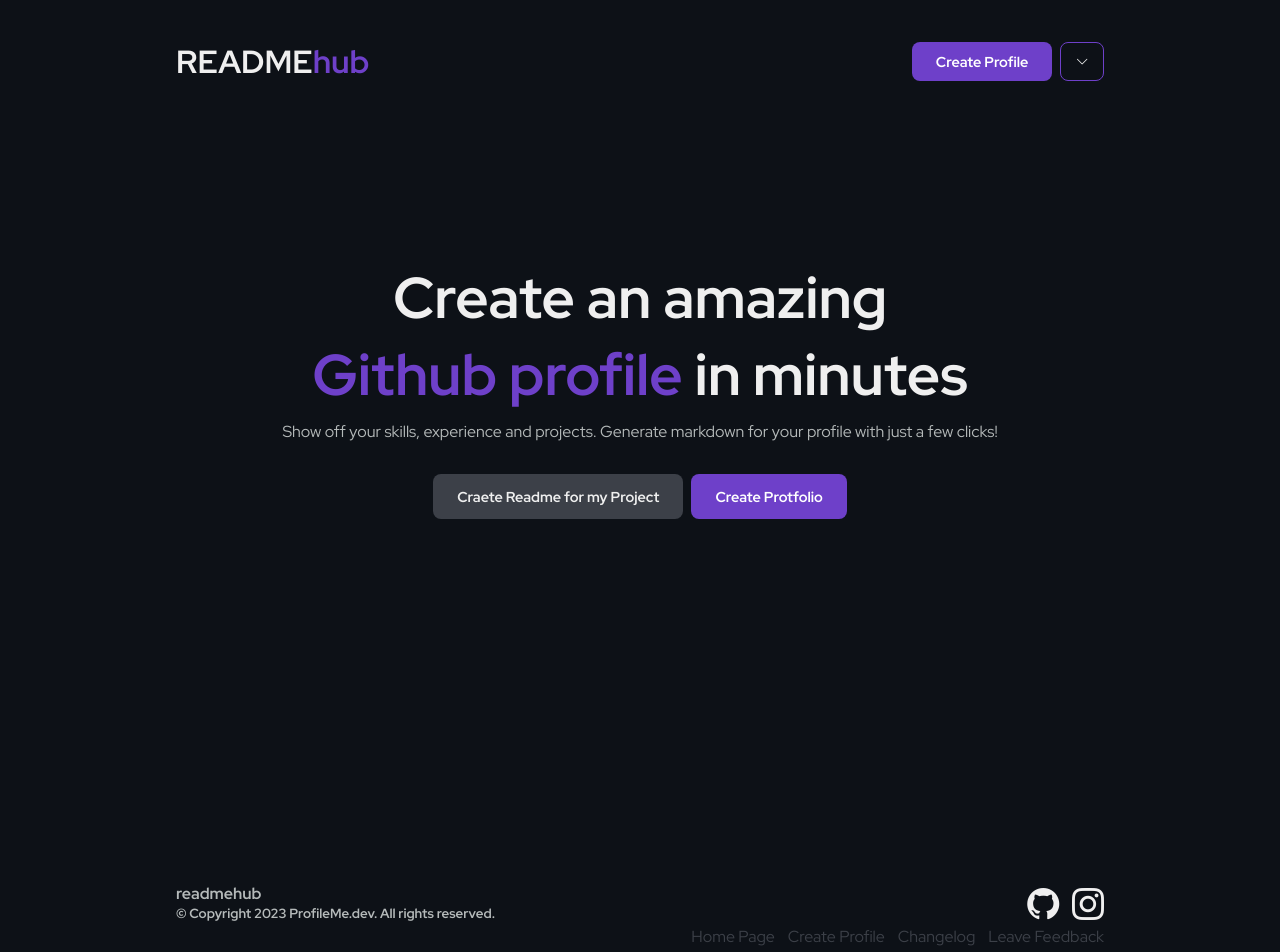
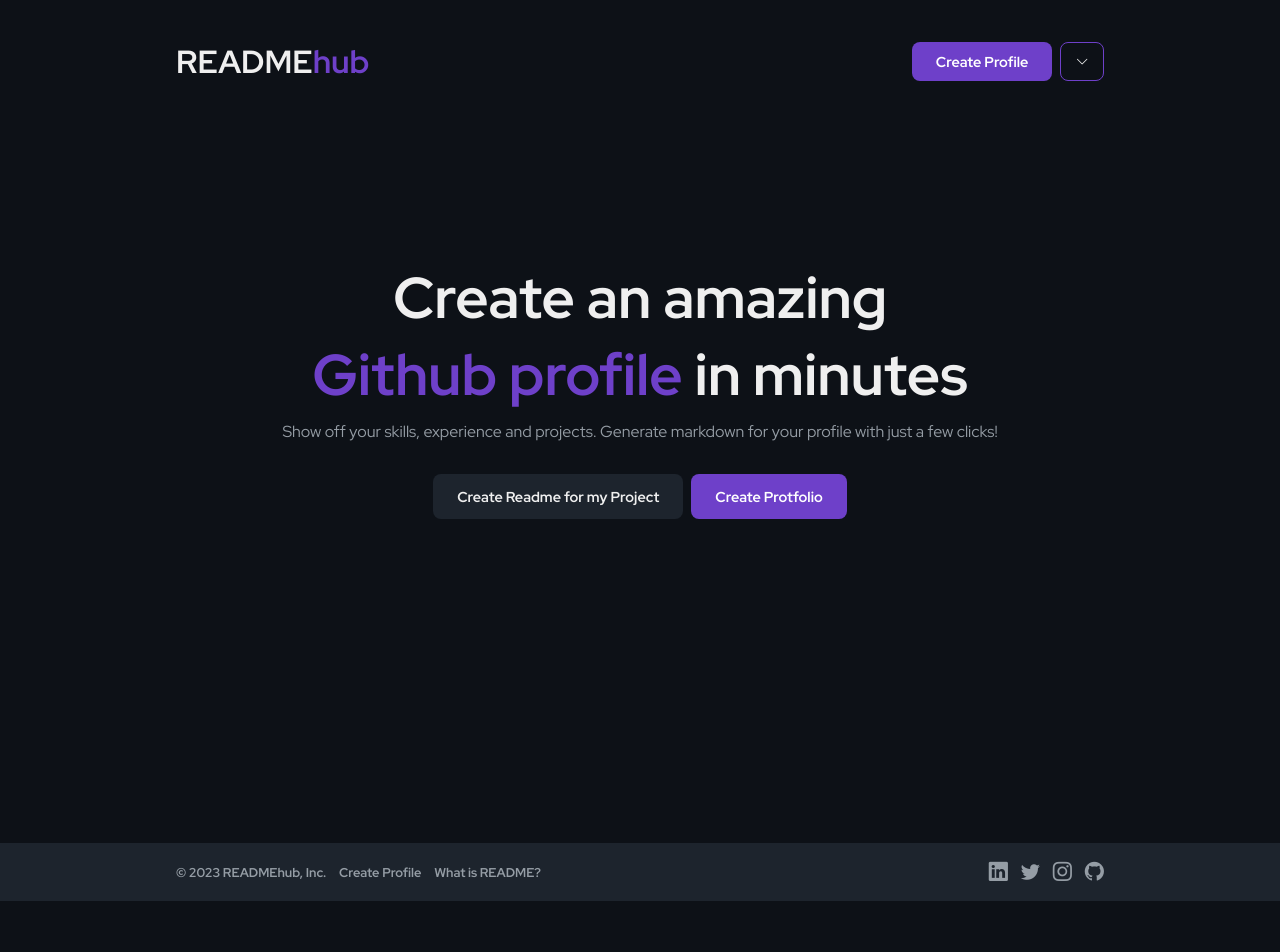
Before and after one commit to neginsoleimani/readmehub, a React (Create React App) app in the folder readmehub/: page / in a window 1280 px wide. Shown: the top 952 px of the page. After the commit the page ends 901 px from the top, so only its background shows below. Built offline with nearby package versions, Linux system fonts and the light colour scheme.

Commit message:
update footer

```diff
--- a/readmehub/src/components/footer/Footer.jsx
+++ b/readmehub/src/components/footer/Footer.jsx
@@ -6,23 +6,21 @@
   return (
     <div className='footer'>
       <div className='footer__title-box'>
-        <h4>readmehub</h4>
-        <h5>© Copyright 2023 ProfileMe.dev. All rights reserved.</h5>
+      <div className='footer__links'>
+          <ul>
+            <li>© 2023 READMEhub, Inc.</li>
+            <li>Create Profile</li>
+            <li>What is README?</li>
+          </ul>
+        </div>
       </div>
       <div className='footer__link-box'>
         <div className='footer__link-icons'>
-          <i className='bi bi-github'></i>
-          <i className='bi bi-instagram'></i>
+          <a href=""><i class="bi bi-linkedin"></i></a>
+          <a href=""><i class="bi bi-twitter"></i></a>
+          <a href="https://instagram.com/"><i className='bi bi-instagram'></i></a>
+          <a href="https://github.com/"><i className='bi bi-github'></i></a>
         </div>
-        <div className='footer__links'>
-          <ul>
-            <li>Home Page</li>
-            <li>Create Profile</li>
-            <li>Changelog</li>
-            <li>Leave Feedback</li>
-          </ul>
-        </div>
-
       </div>
     </div>
   )
--- a/readmehub/src/components/footer/footer.css
+++ b/readmehub/src/components/footer/footer.css
@@ -1,7 +1,9 @@
 .footer{
-    padding: 2.5rem 11rem;
+    padding: 1rem 11rem;
     display: flex;
     justify-content: space-between;
+    background-color: var(--first-color-light);
+    align-items: center;
 }
 
 .footer__link-icons{
@@ -10,11 +12,19 @@
     gap: 0.8rem;
 }
 
+.footer__link-icons i{
+    color: var(--text-color);
+    font-size: 1.2rem;
+}
+
+
 .footer__links ul{
     display: flex;
     gap: 0.8rem;
 }
 
 .footer__links ul li{
-    color: var(--first-color-light);
+    color: var(--text-color);
+    font-size: 0.8rem;
+    font-weight: var(--font-bold);
 }
--- a/readmehub/src/globalstyle/index.css
+++ b/readmehub/src/globalstyle/index.css
@@ -8,13 +8,13 @@
   /*========== Colors ==========*/
   /*Color mode HSL(hue, saturation, lightness)*/
   --first-color: #6e40c9;
-  --first-color-light:#3C4048;
+  --first-color-light:#1d242d;
   /* --first-color-alt:;
   --first-color-dark: ; */
   /* --first-color-gray:; */
   --title-color: #efefef;
   /* --title-color-black:; */
-  --text-color: hsl(180, 4%, 72%);
+  --text-color:#959da5;
   --text-color-light: hsl(180, 4%, 65%);
   --btn-color:#fff;
   --body-color:#0d1117;
--- a/readmehub/src/pages/homepage/HomePage.jsx
+++ b/readmehub/src/pages/homepage/HomePage.jsx
@@ -30,7 +30,7 @@
               to="/readme/project"
               className="secondary-btn project__btn"
             >
-             Craete Readme for my Project
+             Create Readme for my Project
             </Link>
             <Link to="/readme/protfolio" className="primary-btn protfolio__btn">
               Create Protfolio
```
